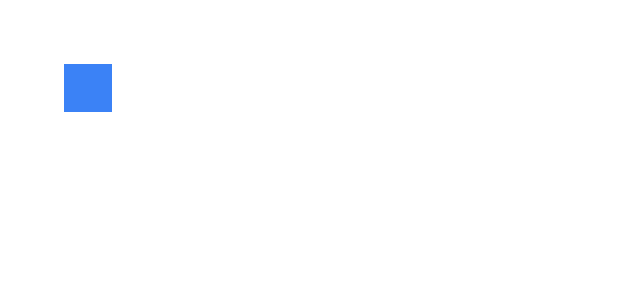
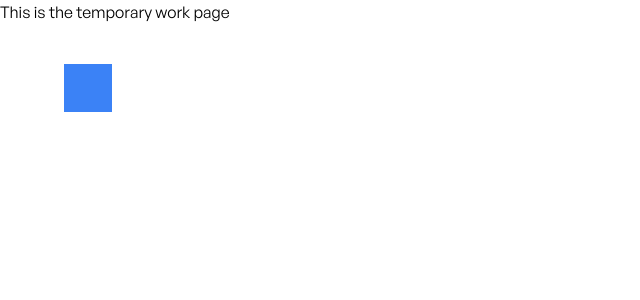
Before and after one commit to ww-wolt/portfolio-jonaswolter, a SvelteKit app: page /work in a window 1280 px wide. Before the commit this address had no page. Shown: the top 300 px of the page, without its empty margins (0-640 px from the left). Built offline with nearby package versions, Linux system fonts and the light colour scheme.

Commit message:
deploy test without work redirect

```diff
--- a/src/routes/work/+page.svelte
+++ b/src/routes/work/+page.svelte
@@ -2,7 +2,9 @@
 	import { onMount } from 'svelte';
 	import { goto } from '$app/navigation';
 
-	onMount(async () => {
-		goto('/#work');
-	});
+	// onMount(async () => {
+	// 	goto('/#work');
+	// });
 </script>
+
+<h1>This is the temporary work page</h1>
```
